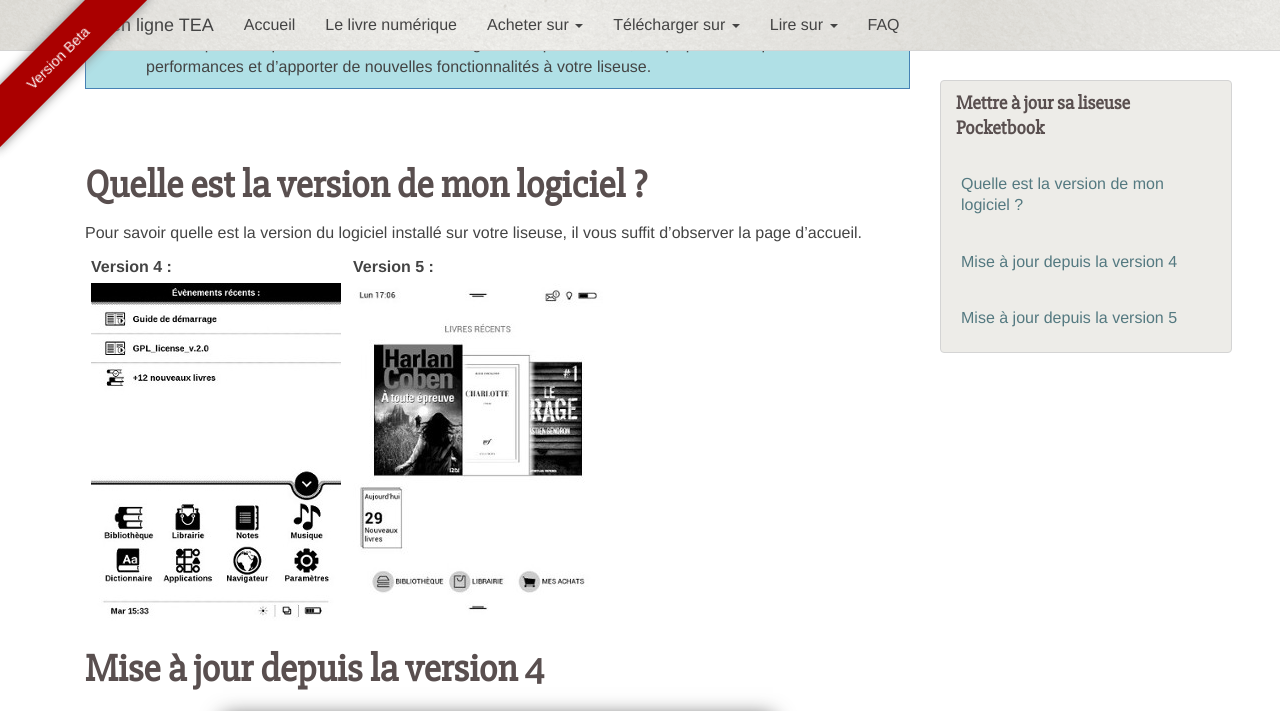
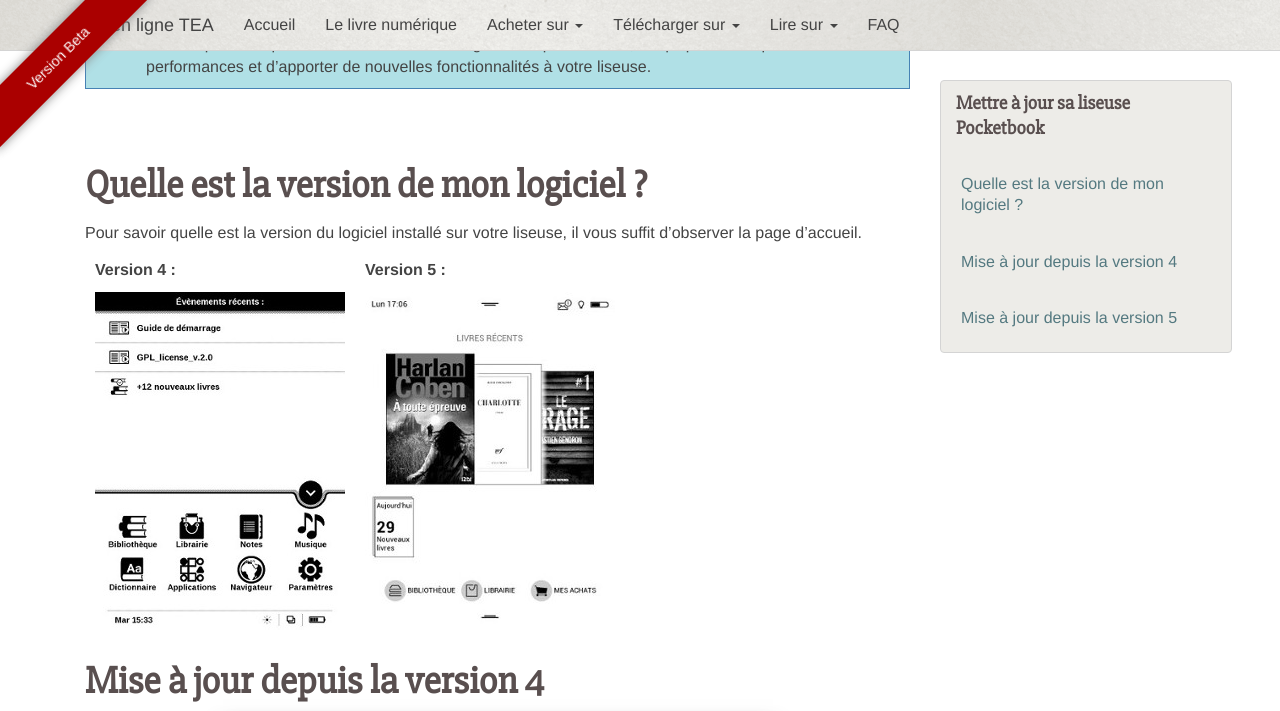
Before and after one commit to TEA-ebook/help-center, a Jekyll site: the page built from _pages/maj.md, in a window 1280 px wide and 1400 px high, scrolled down 252 px. Shown: the top 711 px of the window. Built offline with Jekyll 4.4.1, drawn with Linux system fonts in a browser that asks for light colours; nearby versions of some CDN libraries; Markdown is read by kramdown in place of the engine named in the settings.

Commit message:
Update global.scss

```diff
--- a/_sass/global.scss
+++ b/_sass/global.scss
@@ -4,7 +4,7 @@
 }
 
 td, th {
-  padding: 2px 6px;
+  padding: 5px 10px;
 }
 
 .warningtip, .protip {
```
